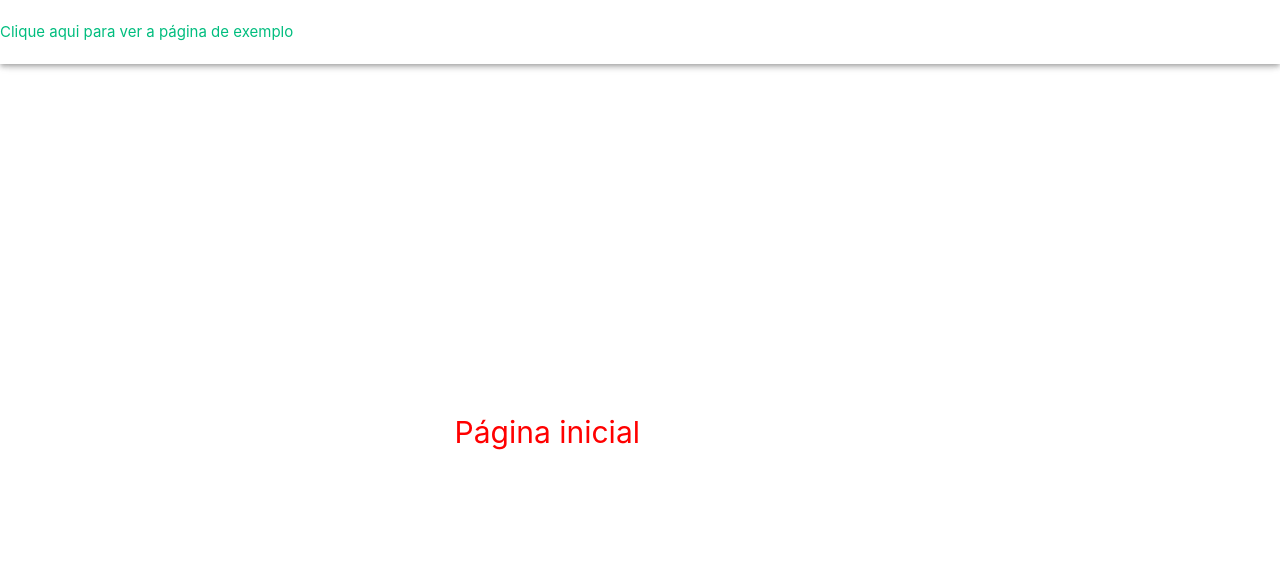
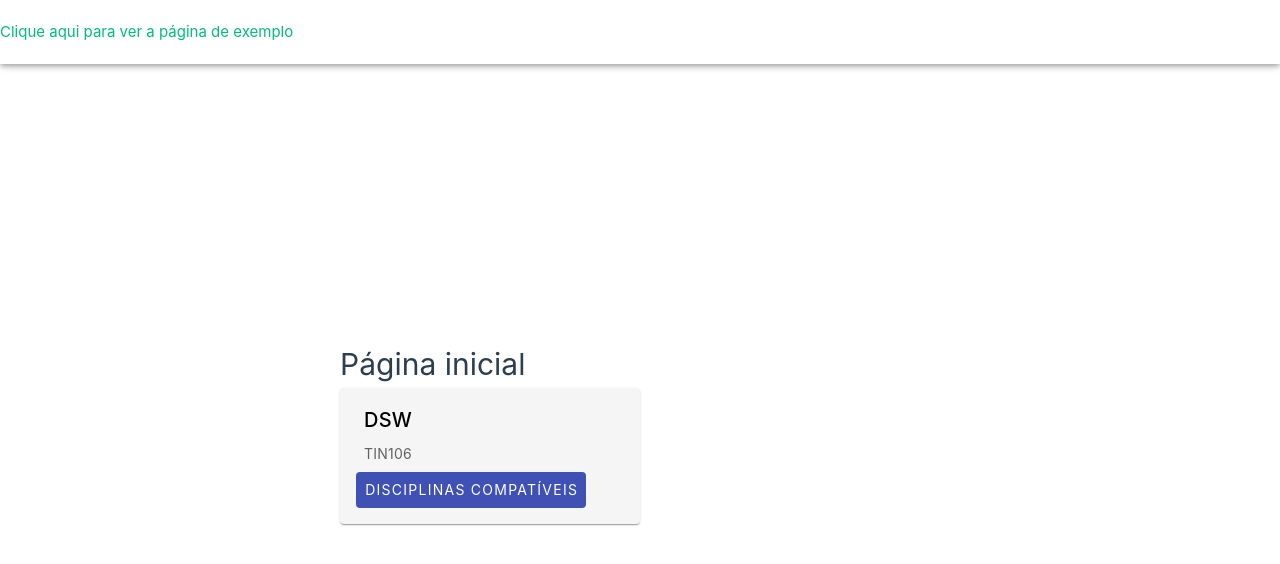
Before and after one commit to phrj94/sistema-apoio-bsi, a Vue app: page / in a window 1280 px wide. Shown: the top 564 px of the page. Built offline with nearby package versions, Linux system fonts and the light colour scheme.

Commit message:
Criando cartão de disciplina

```diff
--- /dev/null
+++ b/src/components/CaixaDisciplina.vue
@@ -0,0 +1,37 @@
+<template>
+    <v-card class="pa-2 largura-caixa" :color="corFundoCartao">
+        <v-card-title>{{ disciplina.sigla }}</v-card-title>
+        <v-card-subtitle>{{ disciplina.codigo }}</v-card-subtitle>
+        <v-card-actions>
+            <v-btn color="indigo" variant="flat">Disciplinas compatíveis</v-btn>
+        </v-card-actions>
+    </v-card>
+</template>
+<script>
+export default {
+    name: 'CaixaDisciplina',
+    props: {
+        disciplina: {
+            type: Object,
+            required: true,
+            default: () => { }
+        },
+        status: { type: String, default: () => '' }
+    },
+    computed: {
+        corFundoCartao() {
+            if (this.status === 'REP') return 'red';
+            else if (this.status === 'APV') return 'green';
+            else return '#F5F5F5';
+        }
+    },
+    data: () => ({
+        discplinas: []
+    })
+}
+</script>
+<style>
+    .largura-caixa{
+        width: 300px;
+    }
+</style>
--- a/src/router/index.js
+++ b/src/router/index.js
@@ -1,6 +1,7 @@
 import { createRouter, createWebHistory } from 'vue-router'
 import PaginaInicial from '../views/PaginaInicial.vue'
 import Exemplo from '../views/exemplosVue/Exemplo.vue'
+import Historico from '../views/Historico.vue'
 
 const router = createRouter({
   history: createWebHistory(import.meta.env.BASE_URL),
@@ -9,6 +10,11 @@ const router = createRouter({
       path: '/',
       name: 'home',
       component: PaginaInicial
+    },
+    {
+      path: '/historico',
+      name: 'historico',
+      component: Historico
     },
     {
       path: '/exemplo',
--- /dev/null
+++ b/src/views/Historico.vue
@@ -0,0 +1,22 @@
+<template>
+    <v-container>
+        <!--<h1 color="indigo">Histórico aluno</h1>
+        <CaixaDisciplina :disciplina="{ nome: 'Desenvolvimento de Servidores Web', sigla: 'DSW', codigo: 'TIN106' }" status="APV" />
+        <CaixaDisciplina :disciplina="{ nome: 'Matemática Básica', sigla: 'MB', codigo: 'TIN106' }" status="APV"/>
+        <CaixaDisciplina :disciplina="{ nome: 'Fundamentos de Sistemas de Informação', sigla: 'FSI', codigo: 'TIN106' }" status="REP"/>
+        <CaixaDisciplina :disciplina="{ nome: 'Organicação de Computadores', sigla: 'OC', codigo: 'TIN106' }" /> -->
+    </v-container>
+</template>
+<script>
+import CaixaDisciplina from '../components/CaixaDisciplina.vue';
+
+
+export default {
+    name: "Historico",
+    data: () => ({}),
+    methods: {
+        lerPlanilhaDisciplinas() { }
+    },
+    components: { CaixaDisciplina }
+}
+</script>
--- a/src/views/PaginaInicial.vue
+++ b/src/views/PaginaInicial.vue
@@ -1,16 +1,19 @@
 <template>
     <div>
         <h1>Página inicial</h1>
+        <CaixaDisciplina :disciplina="{ nome: 'Desenvolvimento de Servidores Web', sigla: 'DSW', codigo: 'TIN106' }" />
     </div>
 </template>
 <script>
+import CaixaDisciplina from '../components/CaixaDisciplina.vue';
+
 
 export default {
-    name: 'PaginaInicial',
-    data: () => ({ }),
+    name: "PaginaInicial",
+    data: () => ({}),
     methods: {
-        lerPlanilhaDisciplinas() {}
-    }
-
+        lerPlanilhaDisciplinas() { }
+    },
+    components: { CaixaDisciplina }
 }
 </script>
--- a/src/views/exemplosVue/Exemplo.vue
+++ b/src/views/exemplosVue/Exemplo.vue
@@ -40,8 +40,3 @@ export default {
 
 }
 </script>
-<style>
-h1 {
-    color: red;
-}
-</style>
```
Also changed, not shown: src/components/BoxDisciplina.vue (deleted, +0 -11 lines).
